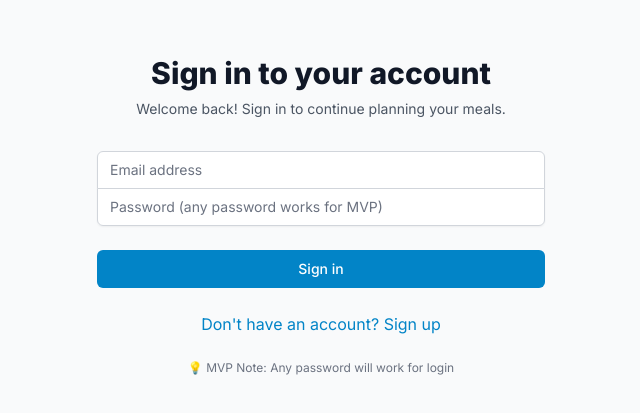
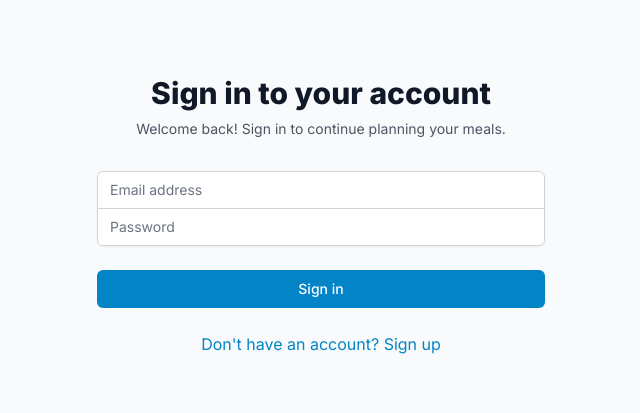
Before and after one commit to vishwanatharondekar/weekly-food-planner, a Next.js app: page / in a window 1280 px wide. Shown: the part 197-610 px from the top of the page, without its empty margins (319-959 px from the left). Built offline with nearby package versions, Linux system fonts and the light colour scheme.

Commit message:
fix: remove mvp comment

```diff
--- a/components/AuthForm.tsx
+++ b/components/AuthForm.tsx
@@ -109,7 +109,7 @@ export default function AuthForm({ mode, onSuccess, onToggleMode }: AuthFormProp
                 autoComplete="current-password"
                 required
                 className="appearance-none rounded-none relative block w-full px-3 py-2 border border-gray-300 placeholder-gray-500 text-gray-900 rounded-b-md focus:outline-none focus:ring-primary-500 focus:border-primary-500 focus:z-10 sm:text-sm"
-                placeholder="Password (any password works for MVP)"
+                placeholder="Password"
                 value={formData.password}
                 onChange={handleChange}
               />
@@ -139,11 +139,6 @@ export default function AuthForm({ mode, onSuccess, onToggleMode }: AuthFormProp
             </button>
           </div>
 
-          {mode === 'login' && (
-            <div className="text-center text-xs text-gray-500">
-              <p>💡 MVP Note: Any password will work for login</p>
-            </div>
-          )}
         </form>
       </div>
     </div>
```
